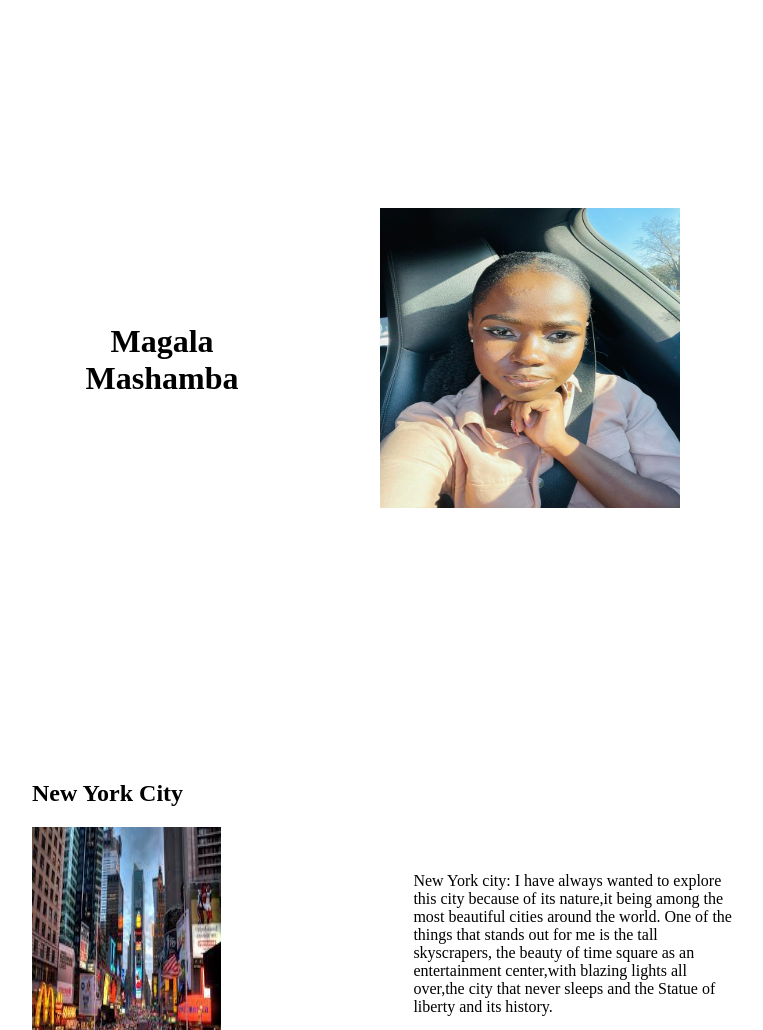
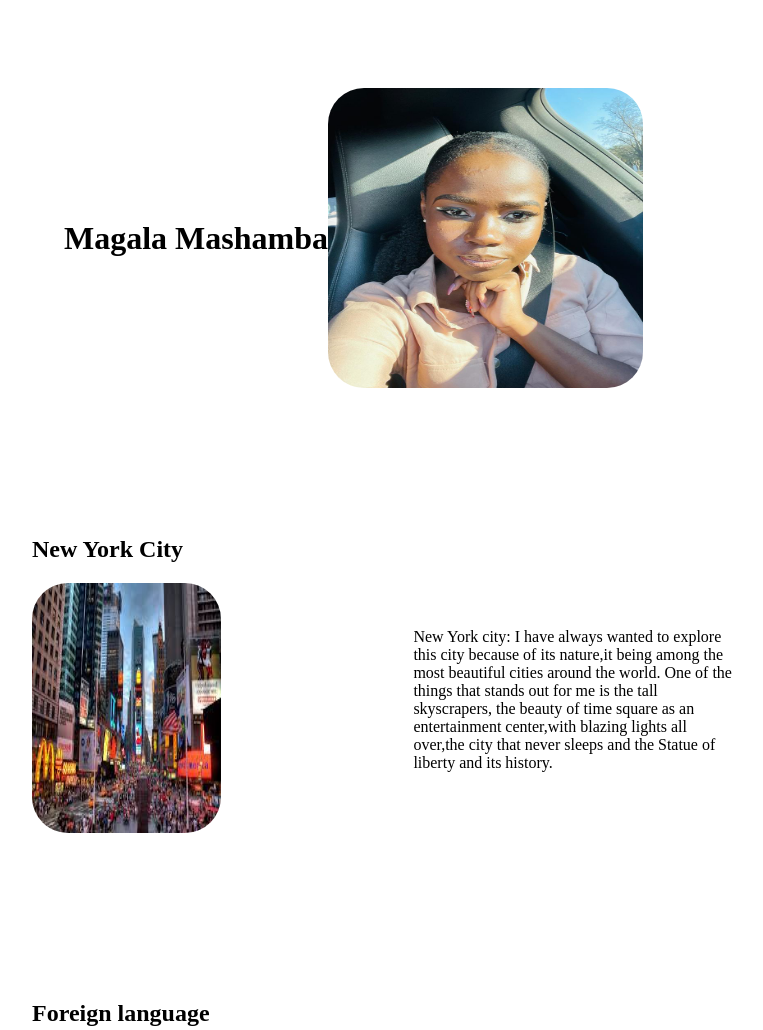
Before and after one commit to marymagala/basic-website, a plain HTML site: page my-webpage.html in a window 1280 px wide. Shown: the top 1030 px of the page, without its empty margins (208-971 px from the left). Drawn offline with Linux system fonts and the light colour scheme.

Commit message:
personal_web-page

```diff
--- a/my-webpage.html
+++ b/my-webpage.html
@@ -19,10 +19,11 @@
        }
 
        img.myName{
-       height: 300px;
-       width: 300px;
-       padding: 7em;
-       /*margin: auto;*/
+        height: 300px;
+       width: 140%;
+       margin: auto;
+
+
        }
 
 
@@ -59,6 +60,15 @@
         margin: 1em;
 
        }
+
+       img {
+        align-content: center;
+        height: 250px;
+        width: 250px;
+        border-radius: 2.25em;
+        margin: auto;
+        display: block;
+        }
     .name{
    border: 2px;
         padding: 3em;
@@ -66,14 +76,15 @@
         align-items: center;
         text-align: center;
        }
-       .pic{
+       /*.pic{*/
        /* align-content: center;*/
-       border: 2px;
-        padding: 0.5em;
-        margin: auto;
-        display: block;
+    /*border: 2px;*/
+       /* padding: 0.5em;*/
+        /*margin: auto;*/
+        /*display: block;*/
         /*background-color: darkgrey;*/
-       }
+     /*  }*/
+
        @media (min-width: 768px) {
            .name {
                display: flex;
```
